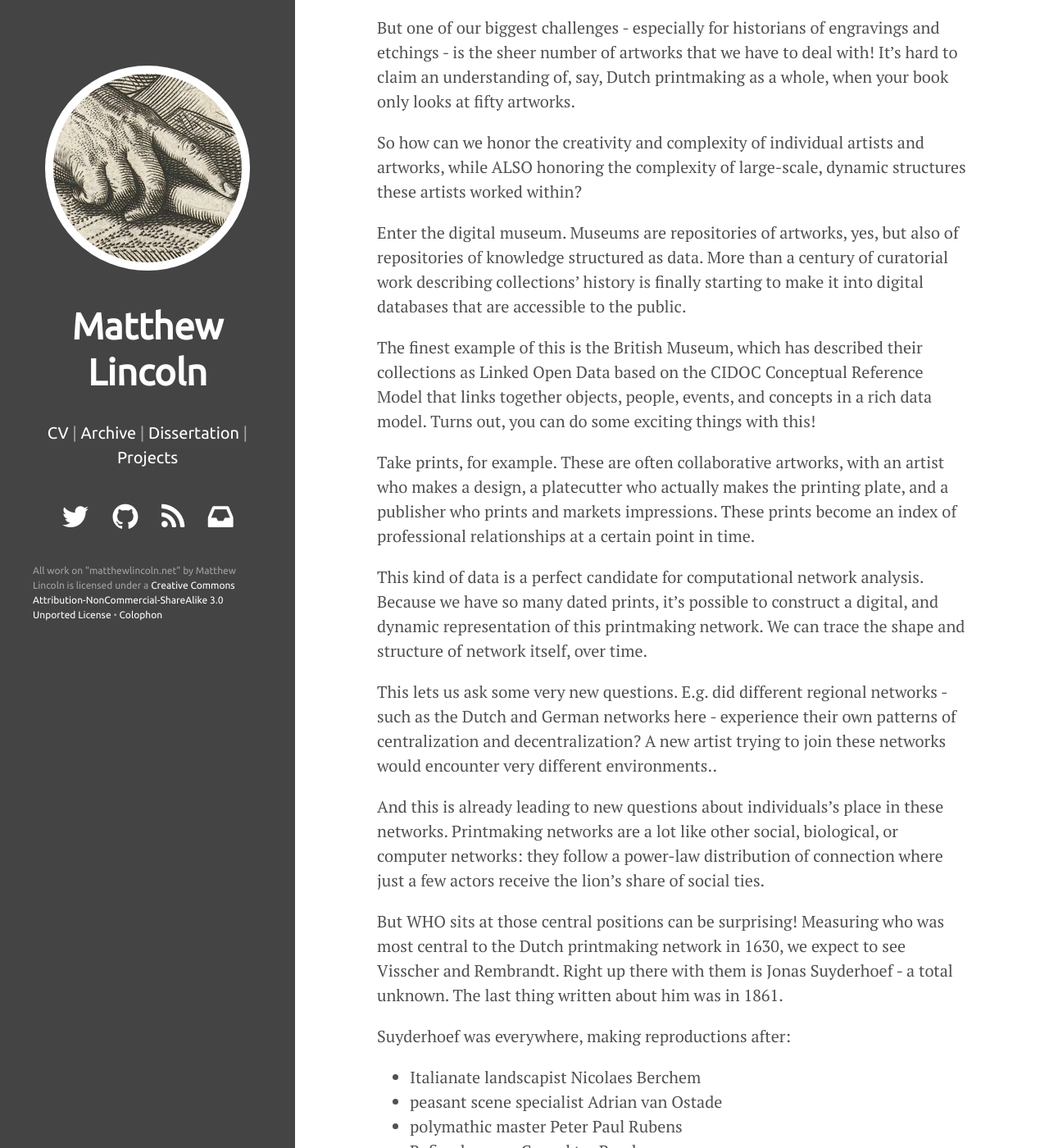
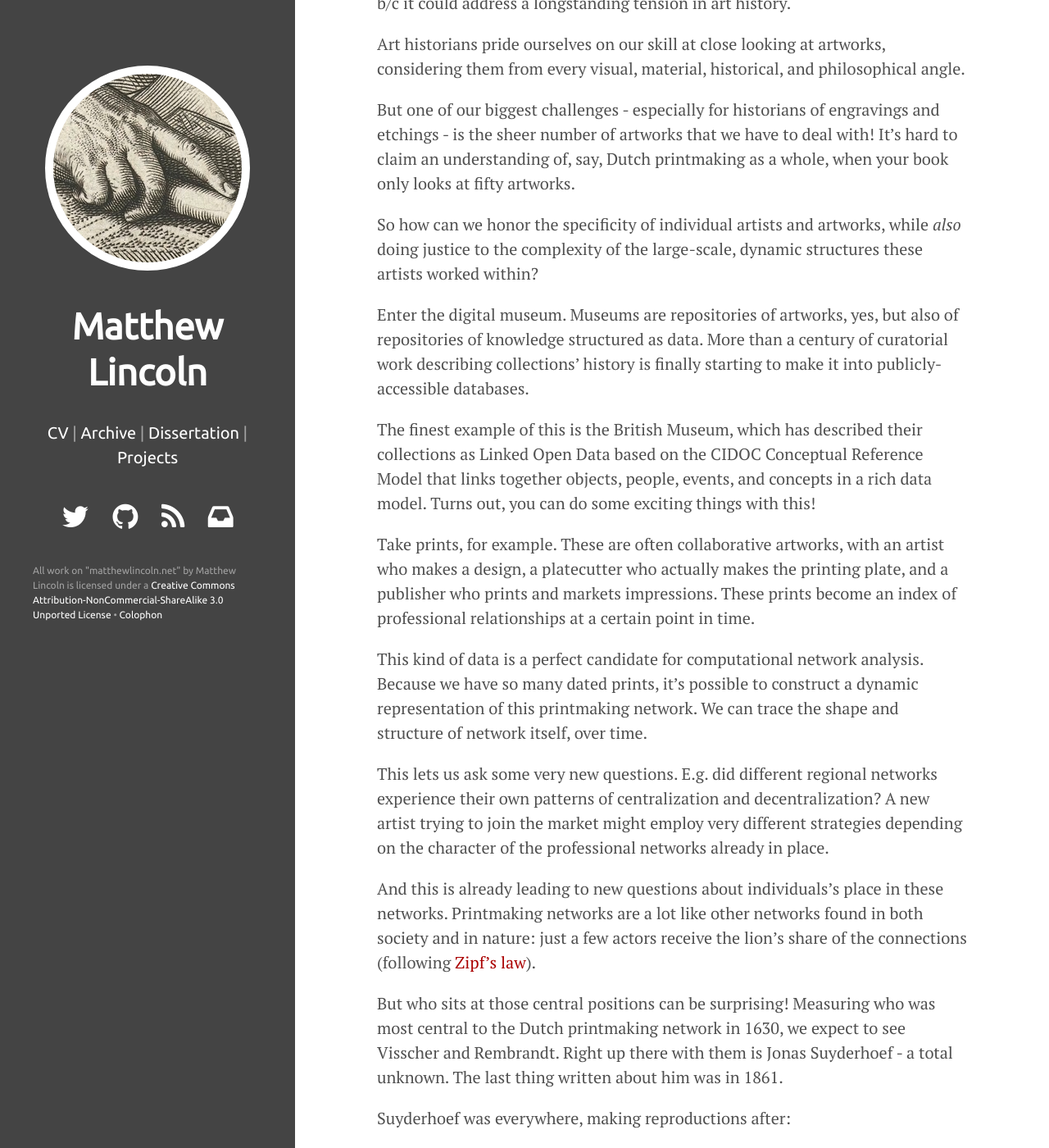
Before and after one commit to mdlincoln/mdlincoln.github.io, a Jekyll site: the page built from _posts/2015-05-21-the-art-historians-macroscope.md, in a window 1280 px wide and 1400 px high, scrolled down 1644 px. Shown: the whole window at 82% size. Built offline with Jekyll 4.4.1, drawn with Linux system fonts in a browser that asks for light colours; nearby versions of some CDN libraries; some of the changed text lies outside the part shown.

Commit message:
Refining and reordering ideas after a few spoken trials

```diff
--- a/_posts/2015-05-21-the-art-historians-macroscope.md
+++ b/_posts/2015-05-21-the-art-historians-macroscope.md
@@ -9,63 +9,64 @@ tags:
 - Digital Humanities
 ---
 
-<aside>Here are the slides and notes for my May 21st talk "The Art Historian's Macroscope: Museum Data and the Academy" at the Cultural Programs of the National Academy of Sciences.</aside>
+<aside>Here are the slides and notes for my May 21 talk "The Art Historian's Macroscope: Museum Data and the Academy" at the Cultural Programs of the National Academy of Sciences.</aside>
 
-<iframe src="//slides.com/matthewlincoln/macroscope/embed?style=light" width="600" height="500" scrolling="no" frameborder="0" webkitallowfullscreen mozallowfullscreen allowfullscreen></iframe>
+<iframe src="//slides.com/matthewlincoln/macroscope/embed?style=light" width="720" height="600" scrolling="no" frameborder="0" webkitallowfullscreen mozallowfullscreen allowfullscreen></iframe>
 
 Tonight I'd like to talk about the art historian's macroscope:
 
-1. What it is
-2. Why art historians need it
-3. How we can actually use it
+1. What it is.
+2. Why art historians need it.
+3. An example of how to use it.
 4. My hopes for how it will impact the way that museums and academics work with each other
 
 "Macroscope" is shorthand for a bouquet of theories and methods used to distill patterns from complicated reality - used by Jöel de Rosnay for his 1979 book *The Macroscope* on complex systems.
 
 More recently Shawn Graham, Ian Milligan, and Scott Weingart have adopted the term for their book "The Historian's Macroscope", and I like their perspective on data-driven analysis as just one tool in the historian's workbelt, to be deployed in concert with traditional historiographical methods.
 
-Now, there's actually an argument that data analysis is not new to art historians - Roger de Piles was already quantifying style in 1708. But I'd argue that the increasingly digitized museum should reignite interest in these methods, as a chance to address a longstanding tension in art history.
+Now, there's actually an argument that data analysis is not new to art historians - Roger de Piles was already quantifying style in 1708. But I'd argue that the increasingly digitized museum world should reignite interest in these methods b/c it could address a longstanding tension in art history.
 
 Art historians pride ourselves on our skill at close looking at artworks, considering them from every visual, material, historical, and philosophical angle.
 
 But one of our biggest challenges - especially for historians of engravings and etchings - is the sheer number of artworks that we have to deal with! It's hard to claim an understanding of, say, Dutch printmaking as a whole, when your book only looks at fifty artworks.
 
-So how can we honor the creativity and complexity of individual artists and artworks, while ALSO honoring the complexity of large-scale, dynamic structures these artists worked within?
+So how can we honor the specificity of individual artists and artworks, while *also* doing justice to the complexity of the large-scale, dynamic structures these artists worked within?
 
-Enter the digital museum. Museums are repositories of artworks, yes, but also of repositories of knowledge structured as data. More than a century of curatorial work describing collections' history is finally starting to make it into digital databases that are accessible to the public.
+Enter the digital museum. Museums are repositories of artworks, yes, but also of repositories of knowledge structured as data. More than a century of curatorial work describing collections' history is finally starting to make it into publicly-accessible databases.
 
 The finest example of this is the British Museum, which has described their collections as Linked Open Data based on the CIDOC Conceptual Reference Model that links together objects, people, events, and concepts in a rich data model.
 Turns out, you can do some exciting things with this!
 
 Take prints, for example. These are often collaborative artworks, with an artist who makes a design, a platecutter who actually makes the printing plate, and a publisher who prints and markets impressions. These prints become an index of professional relationships at a certain point in time.
 
-This kind of data is a perfect candidate for computational network analysis. Because we have so many dated prints, it's possible to construct a digital, and dynamic representation of this printmaking network. We can trace the shape and structure of network itself, over time.
+This kind of data is a perfect candidate for computational network analysis. Because we have so many dated prints, it's possible to construct a dynamic representation of this printmaking network. We can trace the shape and structure of network itself, over time.
 
-This lets us ask some very new questions. E.g. did different regional networks - such as the Dutch and German networks here - experience their own patterns of centralization and decentralization? A new artist trying to join these networks would encounter very different environments..
+This lets us ask some very new questions. E.g. did different regional networks experience their own patterns of centralization and decentralization? A new artist trying to join the market might employ very different strategies depending on the character of the professional networks already in place.
 
-And this is already leading to new questions about individuals's place in these networks. Printmaking networks are a lot like other social, biological, or computer networks: they follow a power-law distribution of connection where just a few actors receive the lion's share of social ties.
+And this is already leading to new questions about individuals's place in these networks. Printmaking networks are a lot like other networks found in both society and in nature: just a few actors receive the lion's share of the connections (following [Zipf's law](http://en.wikipedia.org/wiki/Zipf%27s_law)).
 
-But WHO sits at those central positions can be surprising! Measuring who was most central to the Dutch printmaking network in 1630, we expect to see Visscher and Rembrandt. Right up there with them is Jonas Suyderhoef - a total unknown. The last thing written about him was in 1861.
+But who sits at those central positions can be surprising! Measuring who was most central to the Dutch printmaking network in 1630, we expect to see Visscher and Rembrandt. Right up there with them is Jonas Suyderhoef - a total unknown. The last thing written about him was in 1861.
 
 Suyderhoef was everywhere, making reproductions after:
 
 - Italianate landscapist Nicolaes Berchem
 - peasant scene specialist Adrian van Ostade
-- polymathic master Peter Paul Rubens
+- The polymathic master Peter Paul Rubens
 - Refined scenes Gerard ter Borch
 - Vivacious portraits of Frans Hals
--
-He was no artistic master, but he got around!
+
+He was no virtuoso engraver, and this is surely why he has dropped off the art historical radar. And yet he was incredibly active in the Dutch network of print producers. Without some data-driven analysis, his story would remain lost, and along with it a more accurate picture of Dutch printmaking in this period.
 
 So how do we encourage more of this work?
 
 What can museums do?
 
 1. Extraordinary amount of curatorial knowledge is stowed in coll. mng't systems - expose it AND work to build even more struct. data
-2. Our dig. database shouldn't be designed ONLY with web or mobile apps in mind. Inventive work needs bulk datasets.
-3.  Make our data interoperable
+2. Our dig. database shouldn't be designed ONLY with web or mobile apps in mind. Inventive work needs bulk datasets built for complexity, not just for speed and convenience.
+3.  Make our data interoperable between museums.
 
-What can the academy do?
+What can universities do?
 
 1. We've built art historical data for centuries (catalogues raisonné) - let's reimagine how we can describe and permute our knowledge in digital formats.
 2. Macroscopic research can support hypothesis-driven experimentation
+3. See [Sheila Brennan's "DH Centered in Museums"](www.lotfortynine.org/2015/03/dh-centered-in-museums/): Museums have done DH with different priorities for a long time.
```
